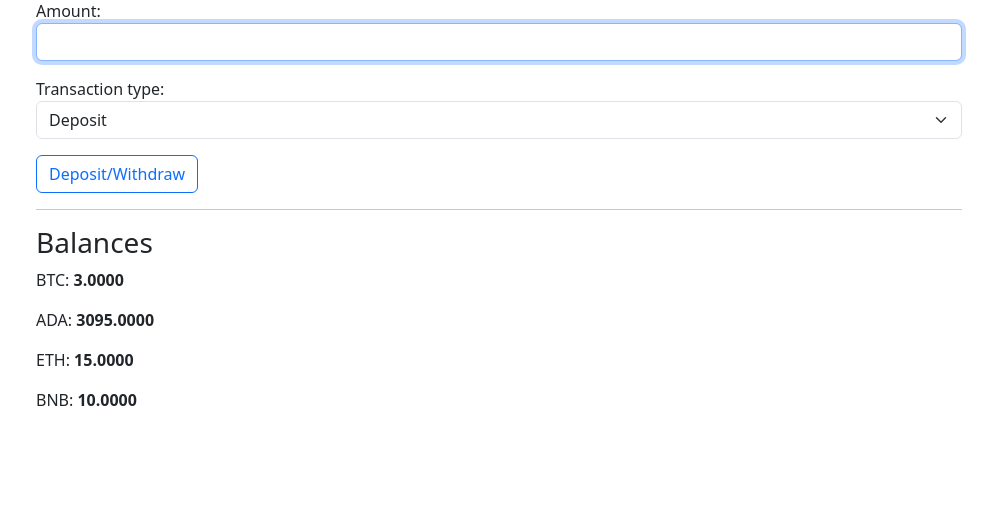
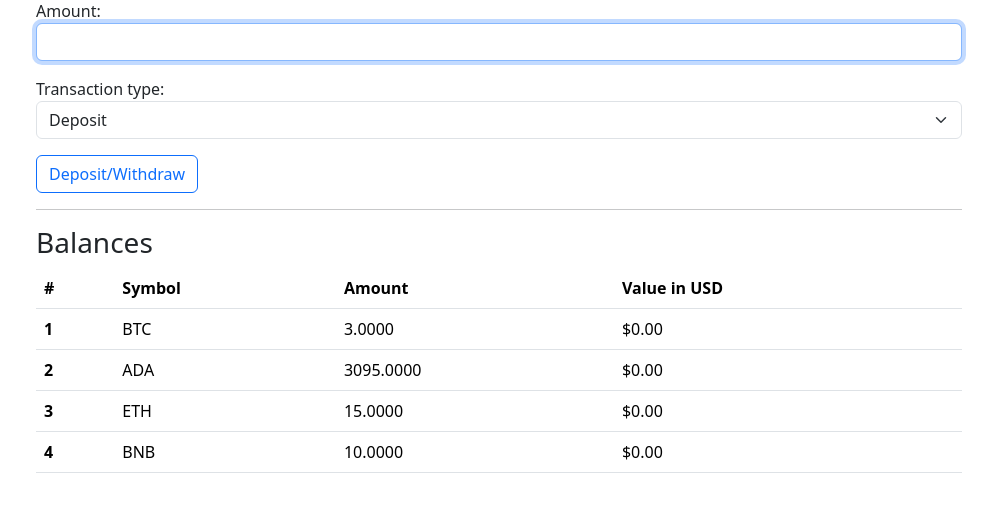
Before and after one commit to ramiqayya/final2, a Django app: page /portfolio in a window 1280 px wide. Shown: the part 175-687 px from the top of the page, without its empty margins (141-1138 px from the left). Run offline with Django 4.2, Linux system fonts and the light colour scheme; a user stored in the database is signed in; data comes from the database, SQL or seed files in the repository; data that the repository does not hold is empty.

Commit message:
add table to portfolio page for the owned coins

```diff
--- a/finalP/myapp/templates/myapp/portfolio.html
+++ b/finalP/myapp/templates/myapp/portfolio.html
@@ -1,5 +1,5 @@
 {% extends 'myapp/layout.html' %}
-
+{% load humanize%}
 {%block body%}
 
 
@@ -15,9 +15,35 @@
 </form>
 <hr>
 <h3>Balances</h3>
-{% for coin in coins%}
-<p>{{coin.wallet.symbol}}: <b>{{coin.amount}}</b></p>
 
-{%endfor%}
+<table class="table">
+    <thead>
+        <tr>
+            <th scope="col">#</th>
+            <th scope="col">Symbol</th>
+            <th scope="col">Amount</th>
+            <th scope="col">Value in USD</th>
+        </tr>
+    </thead>
+    <tbody>
+
+        {% for symbol, values in prices.items %}
+
+
+        <tr>
+            <th scope="row">{{forloop.counter}}</th>
+            <td>{{ symbol }}</td>
+            <td>{{ values.0 }}</td>
+            <td>${{ values.1 |floatformat:2|intcomma}}</td>
+        </tr>
+
+
+        {% endfor %}
+
+
+
+
+    </tbody>
+</table>
 
 {%endblock%}
--- a/finalP/myapp/views.py
+++ b/finalP/myapp/views.py
@@ -193,8 +193,11 @@ def portfolio(request):
     thisUser = User.objects.get(pk=request.user.pk)
     balance = thisUser.balance
     coins = CoinsAmount.objects.filter(user=request.user)
-    for coin in coins:
-        print(coin.wallet.symbol)
+    price_dict = {coin.wallet.symbol:
+                  [coin.amount, lookup(coin.wallet.symbol)[
+                      'data'][coin.wallet.symbol][0]['quote']['USD']['price']*float(coin.amount)] for coin in coins}
+    print(price_dict)
+
     if request.method == "POST":
         addCredit = AddCredit(request.POST)
         if addCredit.is_valid():
@@ -225,11 +228,14 @@ def portfolio(request):
                 return HttpResponseRedirect(reverse('portfolio'))
 
     addCredit = AddCredit()
+    # row_number = 0
 
     return render(request, "myapp/portfolio.html", {
         "form": addCredit,
         "balance": balance,
-        "coins": coins
+        "coins": coins,
+        "prices": price_dict,
+        # "row_number": row_number
     })
 
 
@@ -294,11 +300,6 @@ def buy(request):
             coins_amount.amount += Decimal(amount)
             coins_amount.save()
 
-        # print(amount)
-        # print(price)
-        # print(symbol)
-        # print(float(amount)*float(price))
-
         return HttpResponseRedirect(reverse('portfolio'))
     if "csymb" in request.GET:
         bsymbol = request.GET.get('csymb')
```
